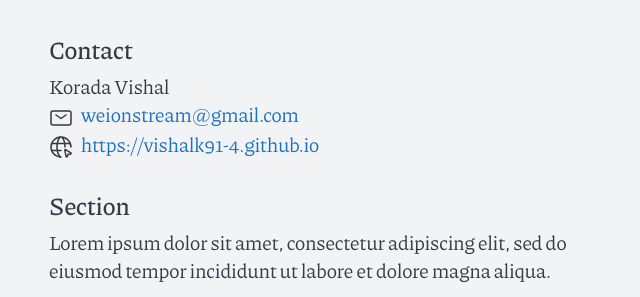
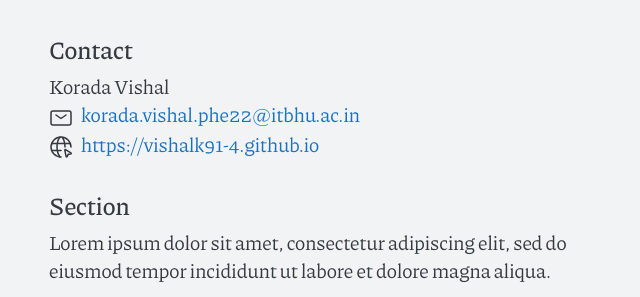
Before and after one commit to Vishalk91-4/vishalk91-4.github.io, a Jekyll site: the page built from cv.md, in a window 1280 px wide. Shown: the part 132-429 px from the top of the page, without its empty margins (318-958 px from the left). Built offline with Jekyll 4.4.1, drawn with Linux system fonts in a browser that asks for light colours.

Commit message:
Updated contact.html file

```diff
--- a/_includes/contact.html
+++ b/_includes/contact.html
@@ -2,7 +2,7 @@
   <h2>Contact</h2>
   <ul>
     <li>Korada Vishal</li>
-    <li><span class="li-icon">{% include svg/mail.svg %}</span><a href="mailto:korada.vishal.phe22@itbhu.ac.in">weionstream@gmail.com</a></li>
+    <li><span class="li-icon">{% include svg/mail.svg %}</span><a href="mailto:korada.vishal.phe22@itbhu.ac.in">korada.vishal.phe22@itbhu.ac.in</a></li>
     <li><span class="li-icon">{% include svg/internet.svg %}</span><a href="https://vishalk91-4.github.io">https://vishalk91-4.github.io</a></li>
   </ul>
 </div>
```
